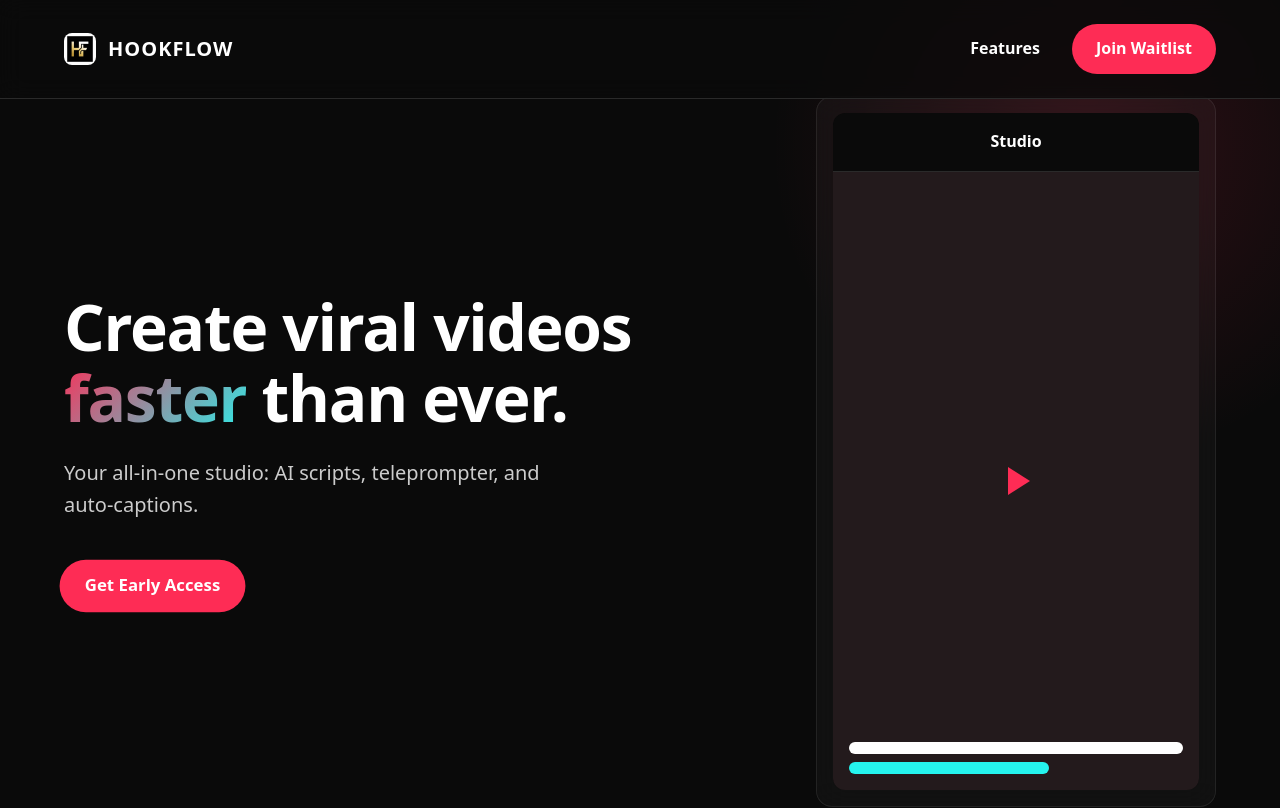
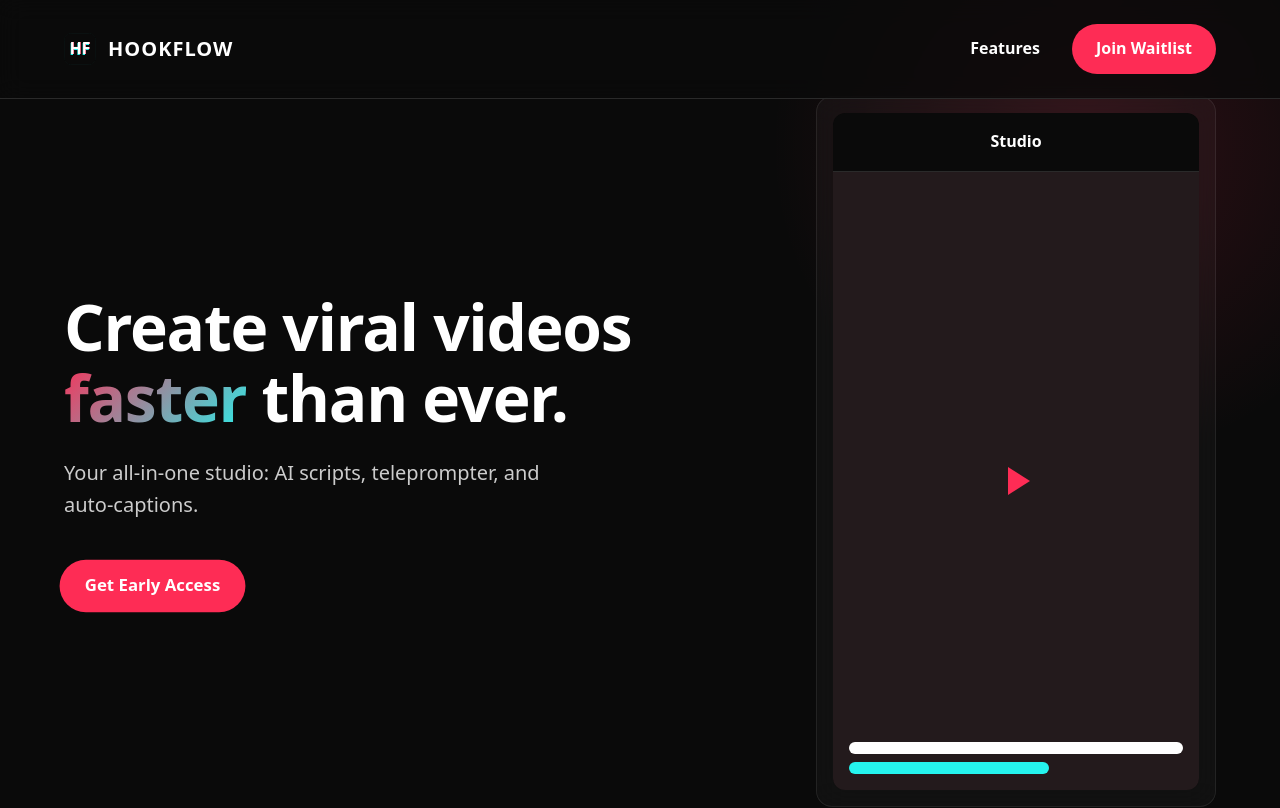
Before and after one commit to anextvid-boop/HookFlow, a website built with Vite: page index.html in a window 1280 px wide. Shown: the top 808 px of the page. Built offline with nearby package versions, Linux system fonts and the light colour scheme.

Commit message:
feat: use Variation 1 logo and backup transparent assets

```diff
--- a/index.html
+++ b/index.html
@@ -2,7 +2,7 @@
 <html lang="en">
   <head>
     <meta charset="UTF-8" />
-    <link rel="icon" type="image/png" href="/logo.png" />
+    <link rel="icon" type="image/svg+xml" href="/logo.svg" />
     <meta name="viewport" content="width=device-width, initial-scale=1.0" />
     <title>HOOKFLOW - The Ultimate Video Creation Studio</title>
     <link rel="stylesheet" href="/style.css" />
@@ -11,7 +11,7 @@
     <!-- Navbar -->
     <nav class="navbar">
       <div class="logo">
-        <img src="/logo.png" alt="HookFlow Logo" />
+        <img src="/logo.svg" alt="HookFlow Logo" />
         <span>HOOKFLOW</span>
       </div>
       <div class="nav-links">
--- a/package.json
+++ b/package.json
@@ -11,6 +11,7 @@
   },
   "devDependencies": {
     "gh-pages": "^6.3.0",
+    "sharp": "^0.34.5",
     "vite": "^8.0.1"
   }
 }
```
Also changed, not shown: app_assets/pngs/logo-transparent-badge.png (added), app_assets/pngs/logo-transparent-glitch.png (added), app_assets/pngs/logo-transparent-gradient.png (added), app_assets/svgs/logo-transparent-badge.svg (added), app_assets/svgs/logo-transparent-glitch.svg (added), app_assets/svgs/logo-transparent-gradient.svg (added), public/logo.png (deleted), public/logo.svg (added), 1 other file.
